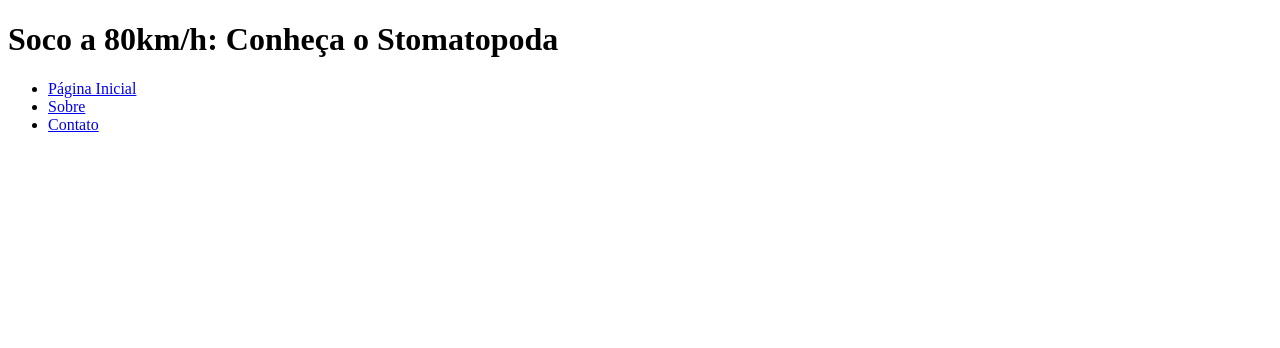
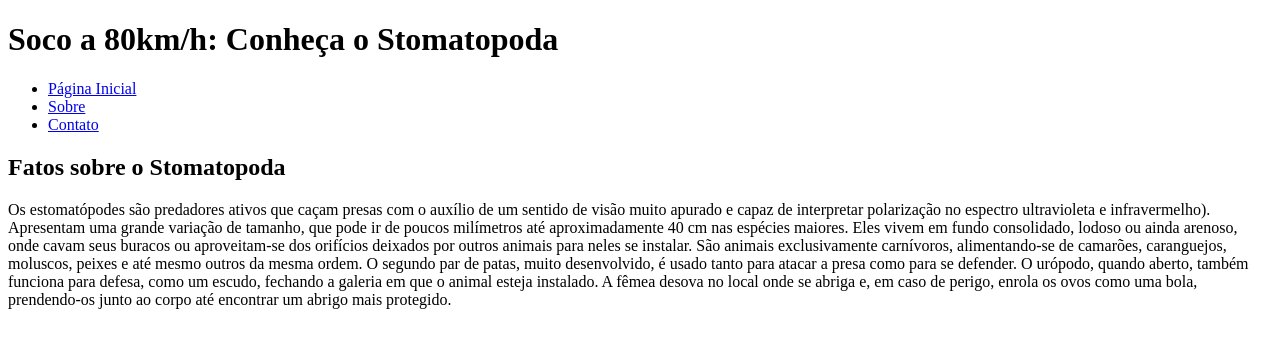
Before and after one commit to rafa382/trybe-exercicios, a plain HTML site: page fundamentos/bloco-03-introducao-a-html-e-css/dia-3.4-html-semantico/exercicio-3.4.html in a window 1280 px wide. Drawn offline with Linux system fonts and the light colour scheme.

Commit message:
Adiciona atualizações

```diff
--- a/fundamentos/bloco-03-introducao-a-html-e-css/dia-3.4-html-semantico/exercicio-3.4.html
+++ b/fundamentos/bloco-03-introducao-a-html-e-css/dia-3.4-html-semantico/exercicio-3.4.html
@@ -15,6 +15,10 @@
   <li><a href="#contato">Contato</a></li>
   </ul>
   </nav>
+  <h2>Fatos sobre o Stomatopoda</h2>
+  <article>
+  Os estomatópodes são predadores ativos que caçam presas com o auxílio de um sentido de visão muito apurado e capaz de interpretar polarização no espectro ultravioleta e infravermelho). Apresentam uma grande variação de tamanho, que pode ir de poucos milímetros até aproximadamente 40 cm nas espécies maiores. Eles vivem em fundo consolidado, lodoso ou ainda arenoso, onde cavam seus buracos ou aproveitam-se dos orifícios deixados por outros animais para neles se instalar. São animais exclusivamente carnívoros, alimentando-se de camarões, caranguejos, moluscos, peixes e até mesmo outros da mesma ordem. O segundo par de patas, muito desenvolvido, é usado tanto para atacar a presa como para se defender. O urópodo, quando aberto, também funciona para defesa, como um escudo, fechando a galeria em que o animal esteja instalado. A fêmea desova no local onde se abriga e, em caso de perigo, enrola os ovos como uma bola, prendendo-os junto ao corpo até encontrar um abrigo mais protegido.
+  </article>
     <!--insira os elementos aqui-->
   </body>
 </html>
```
